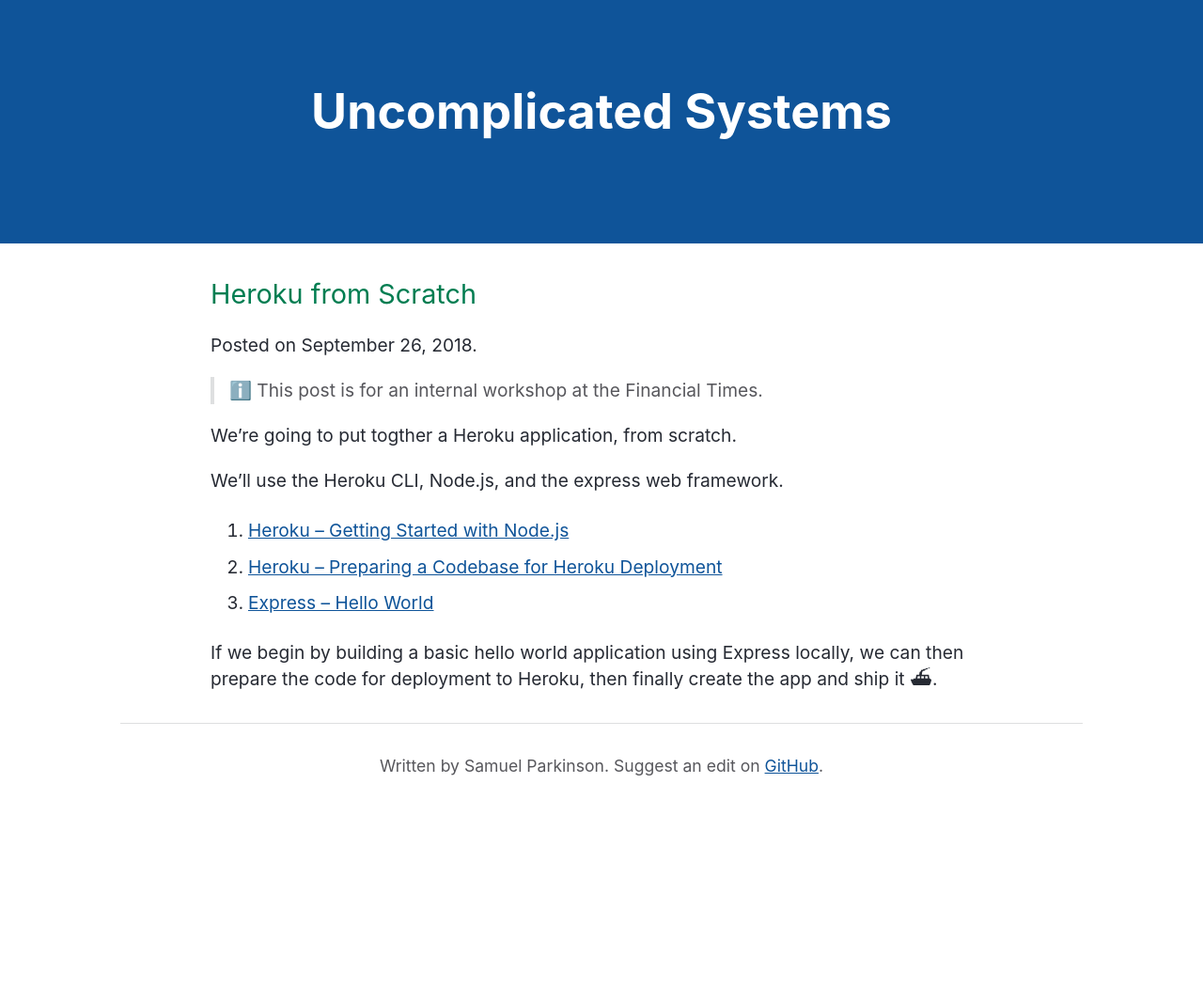
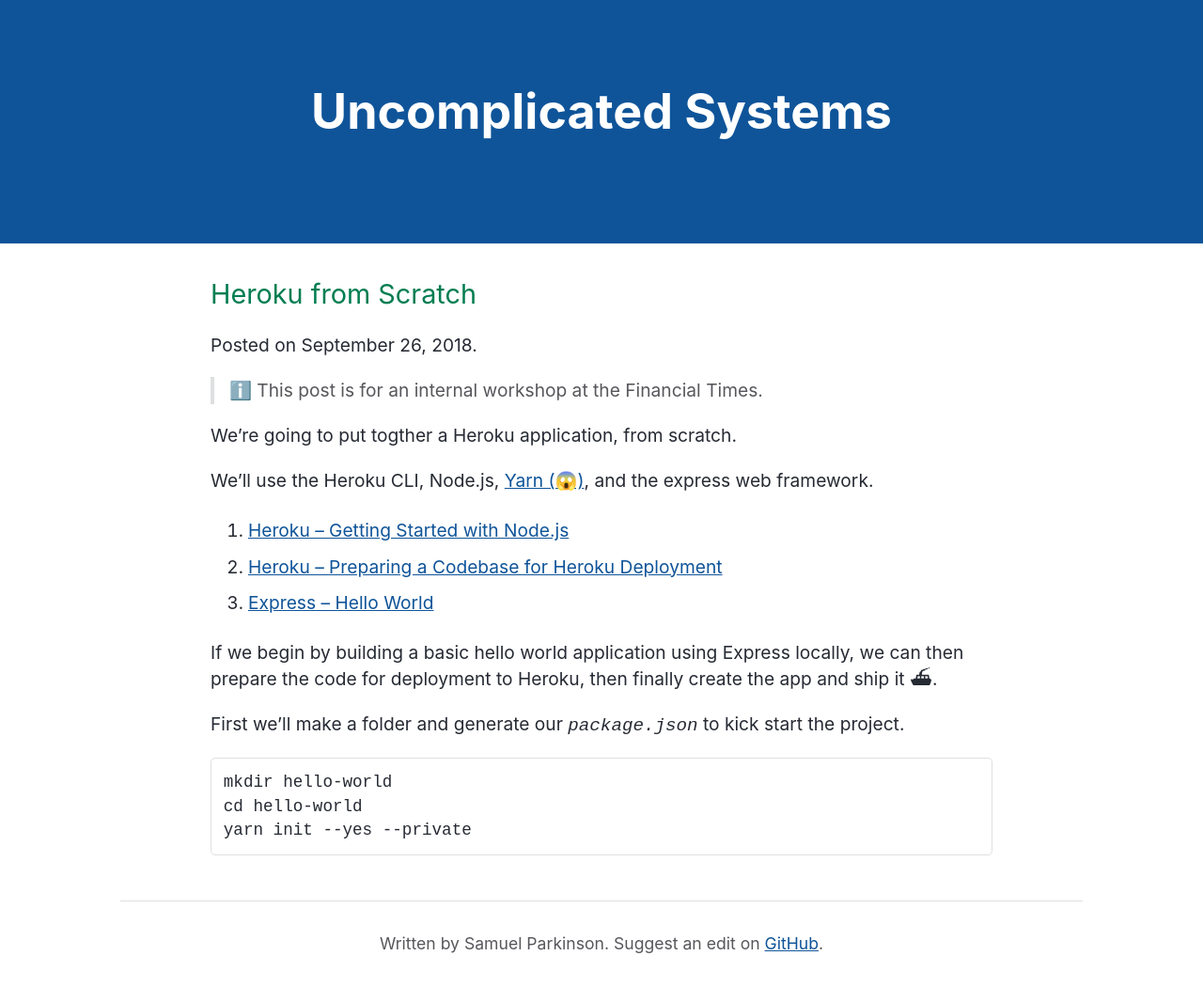
Before and after one commit to sjparkinson/uncomplicated.systems, a Jekyll site: the page built from _posts/2018-09-26-heroku-from-scratch.md, in a window 1280 px wide. Shown: the whole page at 94% size. Built offline with Jekyll 4.4.1, drawn with Linux system fonts in a browser that asks for light colours; the repository's description, which GitHub fills in, is left out; before the commit the page ends 900 px from its top, so only the background shows below that.

Commit message:
Update 2018-09-26-heroku-from-scratch.md

````diff
--- a/_posts/2018-09-26-heroku-from-scratch.md
+++ b/_posts/2018-09-26-heroku-from-scratch.md
@@ -7,7 +7,7 @@
 
 We're going to put togther a Heroku application, from scratch.
 
-We'll use the Heroku CLI, Node.js, and the express web framework.
+We'll use the Heroku CLI, Node.js, [Yarn (😱)](https://yarnpkg.com/en/), and the express web framework.
 
 1. [Heroku – Getting Started with Node.js](https://devcenter.heroku.com/articles/getting-started-with-nodejs)
 
@@ -16,3 +16,12 @@
 3. [Express – Hello World](https://expressjs.com/en/starter/hello-world.html)
 
 If we begin by building a basic hello world application using Express locally, we can then prepare the code for deployment to Heroku, then finally create the app and ship it ⛴.
+
+
+First we'll make a folder and generate our `package.json` to kick start the project.
+
+```
+mkdir hello-world
+cd hello-world
+yarn init --yes --private
+```
````
